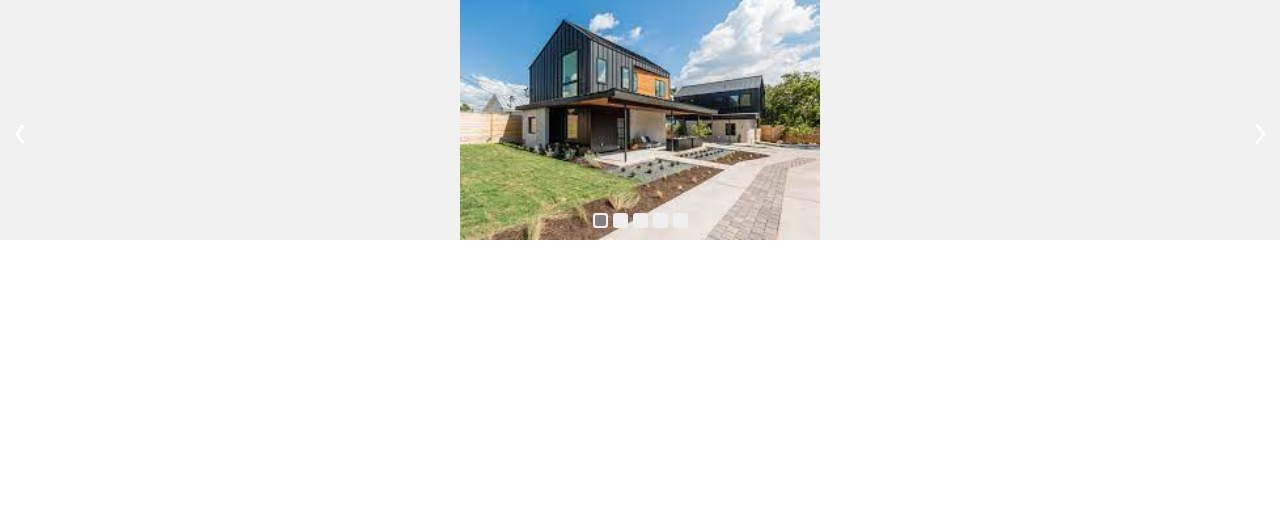
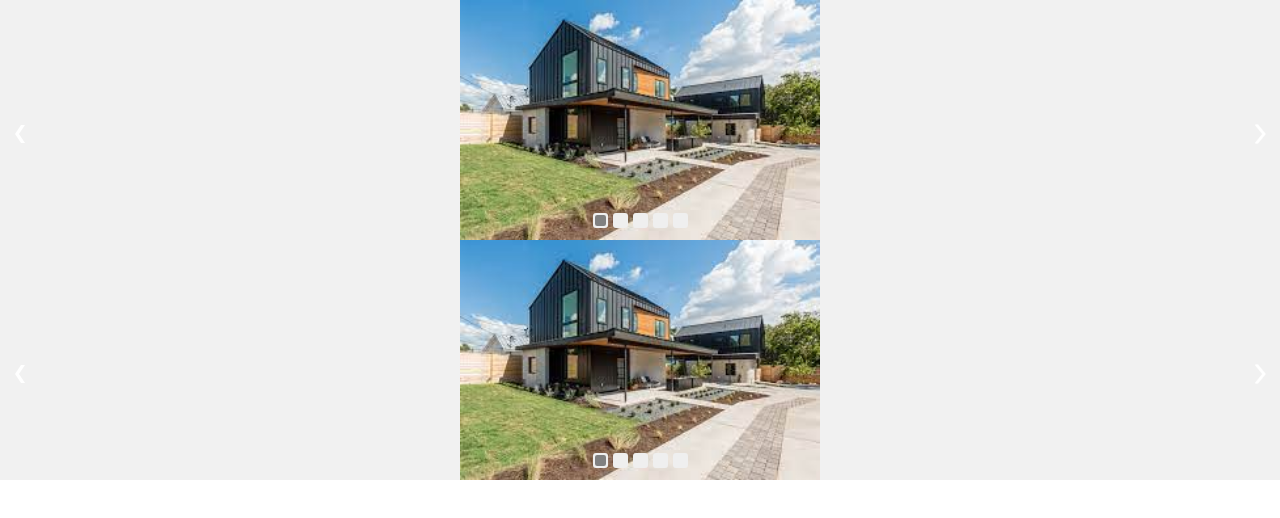
Before and after one commit to vikrantaroraa/canary-design, a React (Vite) app: page / in a window 1280 px wide. Shown: the top 518 px of the page. Built offline with nearby package versions, Linux system fonts and the light colour scheme.

Commit message:
feat: created CarouselTypeB component from CarouselTypeA component

```diff
--- a/src/App.tsx
+++ b/src/App.tsx
@@ -1,5 +1,5 @@
 // import ExampleTabs from "src/components/example-components/TabsTypeAExample";
-import "./App.css";
+import ExampleCarouselTypeB from "src/components/example-components/CarouselTypeBExample";
 // import { ExampleTabsTypeB } from "src/components/example-components/TabsTypeBExample";
 // import { MultiStepForm } from "src/components/MultiStepForm";
 // import { FormExample } from "src/components/example-components/FormExample";
@@ -7,6 +7,7 @@ import "./App.css";
 // import { ExampleSteps } from "src/components/example-components/StepsExample";
 // import FileUploadExample from "src/components/example-components/FileUploadExample";
 import ExampleCarouselTypeA from "src/components/example-components/CarouselTypeAExample";
+import "./App.css";
 
 function App() {
   return (
@@ -17,6 +18,7 @@ function App() {
       {/* <FormExample /> */}
       {/* <ExampleSteps /> */}
       <ExampleCarouselTypeA />
+      <ExampleCarouselTypeB />
       {/* <FileUploadExample /> */}
       {/* <Button type="fill" onClick={() => console.log("hi")}>
         Hello
--- /dev/null
+++ b/src/components/CarouselTypeB/index.module.css
@@ -0,0 +1,64 @@
+.carousel {
+  height: 240px;
+  position: relative;
+  background-color: #f1f1f1;
+}
+
+.images-container {
+  height: 100%;
+  width: 100%;
+  /* background-color: lightpink; */
+}
+
+.images-container img {
+  height: 100%;
+  width: 100%;
+  object-fit: contain;
+}
+
+.navigation-buttons {
+  display: flex;
+  justify-content: space-between;
+  padding: 2px 8px;
+  position: absolute;
+  top: 50%;
+  width: 100%;
+  font-weight: 600;
+  color: #fff;
+  cursor: pointer;
+  box-sizing: border-box;
+  /* background-color: red; */
+}
+
+.nav-button {
+  /* background-color: lightcoral; */
+  cursor: pointer;
+}
+
+.dots-container {
+  display: flex;
+  justify-content: center;
+  align-items: center;
+  gap: 5px;
+  position: absolute;
+  width: 100%;
+  bottom: 5%;
+  /* background-color: transparent; */
+}
+
+.dot {
+  height: 15px;
+  width: 15px;
+  background-color: #f4f4f4;
+  border-radius: 100%;
+  cursor: pointer;
+  padding: 3px;
+}
+
+.inner-dot {
+  /* background-color: rgb(58, 201, 58); */
+  background-color: gray;
+  height: 100%;
+  width: 100%;
+  border-radius: 100%;
+}
--- /dev/null
+++ b/src/components/CarouselTypeB/index.tsx
@@ -0,0 +1,85 @@
+import React, { useState } from "react";
+import styles from "src/components/CarouselTypeB/index.module.css";
+import { CarouselTypeBProps } from "src/components/CarouselTypeB/index.interface";
+
+const CarouselTypeB = ({
+  images,
+  rotate = false,
+  UserIndicatorComponent,
+  UserNavigationButtons,
+}: CarouselTypeBProps) => {
+  const [activeIndex, setActiveIndex] = useState(0);
+
+  const slideLeft = () => {
+    if (activeIndex === 0 && rotate) {
+      setActiveIndex(images.length - 1);
+      return;
+    } else if (activeIndex === 0 && !rotate) return;
+    setActiveIndex((index) => index - 1);
+  };
+
+  const slideRight = () => {
+    if (activeIndex === images.length - 1 && rotate) {
+      setActiveIndex(0);
+      return;
+    } else if (activeIndex === images.length - 1 && !rotate) return;
+    setActiveIndex((index) => index + 1);
+  };
+
+  return (
+    <div className={styles["carousel"]}>
+      <div className={styles["images-container"]}>
+        <img src={images[activeIndex]} alt="" />
+      </div>
+      {/* left and right navigation buttons */}
+      {UserNavigationButtons ? (
+        <UserNavigationButtons
+          slideLeft={slideLeft}
+          slideRight={slideRight}
+          showDarkIcons={false}
+        />
+      ) : (
+        <div className={styles["navigation-buttons"]}>
+          <div className={styles["nav-button"]} onClick={slideLeft}>
+            Left
+          </div>
+          <div className={styles["nav-button"]} onClick={slideRight}>
+            Right
+          </div>
+        </div>
+      )}
+      {UserIndicatorComponent ? (
+        <div className={styles["dots-container"]}>
+          {images.map((image, index) => {
+            return (
+              <UserIndicatorComponent
+                key={index}
+                index={index}
+                activeIndex={activeIndex}
+                changeImage={() => setActiveIndex(index)}
+              />
+            );
+          })}
+        </div>
+      ) : (
+        <div className={styles["dots-container"]}>
+          {images.map((image, index) => {
+            return (
+              <div
+                key={index}
+                className={styles["dot"]}
+                onClick={() => setActiveIndex(index)}
+              >
+                {index === activeIndex && (
+                  <div className={styles["inner-dot"]}></div>
+                )}
+              </div>
+            );
+          })}
+        </div>
+      )}
+    </div>
+  );
+};
+
+export { CarouselTypeB };
--- /dev/null
+++ b/src/components/example-components/CarouselTypeBExample/index.tsx
@@ -0,0 +1,31 @@
+import React from "react";
+import { CarouselTypeB } from "src/components/CarouselTypeB";
+
+import Image1 from "src/assets/carousel-image-1.jpg";
+import Image2 from "src/assets/carousel-image-2.jpg";
+import Image3 from "src/assets/carousel-image-3.jpg";
+import Image4 from "src/assets/carousel-image-4.jpg";
+import Image5 from "src/assets/carousel-image-5.jpg";
+import UserIndicatorComponent from "src/components/dummy-components/UserIndicatorComponent";
+import UserNavigationButtons from "src/components/dummy-components/UserNavigationButtons";
+
+const images = [Image1, Image2, Image3, Image4, Image5];
+
+function ExampleCarouselTypeB() {
+  return (
+    <div
+    // style={{ width: "500px" }}
+    >
+      <CarouselTypeB
+        images={images}
+        rotate
+        UserIndicatorComponent={(props) => (
+          <UserIndicatorComponent {...props} />
+        )}
+        UserNavigationButtons={(props) => <UserNavigationButtons {...props} />}
+      />
+    </div>
+  );
+}
+
+export default ExampleCarouselTypeB;
```
Also changed, not shown: src/components/CarouselTypeB/index.interface.ts (added, +18 -0 lines).
